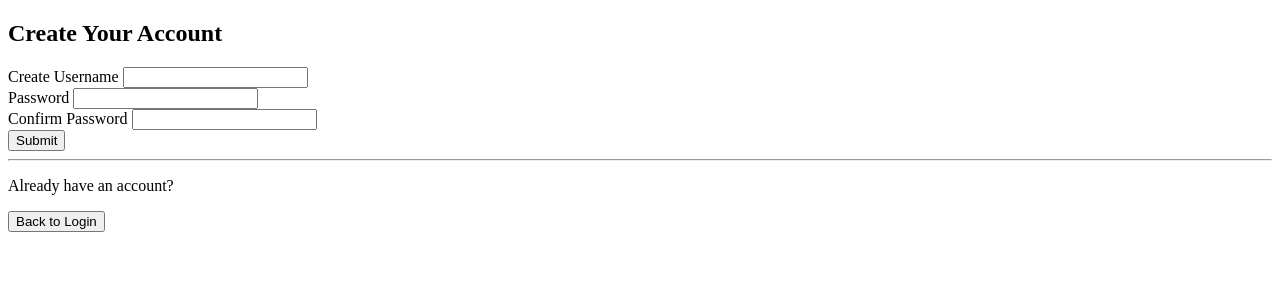
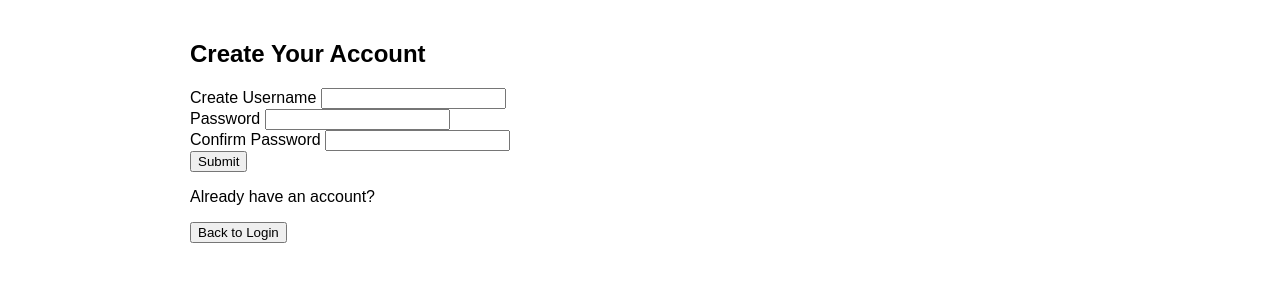
Before and after one commit to Javan27/CSC330-RecipeHub, a Flask app: page /create_account in a window 1280 px wide. Shown: the top 300 px of the page. Run offline with Flask 3, Linux system fonts and the light colour scheme.

Commit message:
classes minor bug fixes

```diff
--- /dev/null
+++ b/static/style.css
@@ -0,0 +1,9 @@
+body { font-family: sans-serif; max-width: 900px; margin: 40px auto; padding: 0 20px; }
+table { width: 100%; border-collapse: collapse; margin-bottom: 40px; }
+th, td { text-align: left; padding: 10px 12px; border-bottom: 1px solid #ddd; }
+th { background: #f5f5f5; font-weight: 600; }
+.btn-delete { background: #c0392b; color: white; border: none; padding: 6px 14px; border-radius: 4px; cursor: pointer; }
+.btn-delete:hover { background: #a93226; }
+.badge-admin { background: #2980b9; color: white; font-size: 11px; padding: 2px 8px; border-radius: 10px; }
+.recipe-card { border: 1px solid #ccc; padding: 15px; margin: 10px 0; border-radius: 8px; background-color: #fcfcfc; }
+.feed-container { max-width: 800px; margin: 0 auto; }
--- a/templates/create_account.html
+++ b/templates/create_account.html
@@ -2,34 +2,37 @@
 <html lang="en">
 <head>
     <meta charset="UTF-8">
+    <link rel="stylesheet" href="{{ url_for('static', filename='style.css') }}">
     <title>Create an Account</title>
 </head>
-<body>
-    <h2>Create Your Account</h2>
 
-    <form action="/create_account" method="POST">
-        <div>
-            <label>Create Username</label>
-            <input type="text" name="username" required>
-        </div>
+<div class="form-container">
+  <h2 class="form-title">Create Your Account</h2>
 
-        <div>
-            <label>Password</label>
-            <input type="password" name="password" required>
-        </div>
+  <form action="/create_account" method="POST">
 
-        <div>
-            <label>Confirm Password</label>
-            <input type="password" name="confirm_password" required>
-        </div>
+    <div class="form-group">
+      <label class="form-label">Create Username</label>
+      <input class="form-input" type="text" name="username" required>
+    </div>
 
-        <button type="submit">Submit</button>
-    </form>
+    <div class="form-group">
+      <label class="form-label">Password</label>
+      <input class="form-input" type="password" name="password" required>
+    </div>
 
-    <hr>
+    <div class="form-group">
+      <label class="form-label">Confirm Password</label>
+      <input class="form-input" type="password" name="confirm_password" required>
+    </div>
+
+    <button class="btn btn-primary" type="submit">Submit</button>
+  </form>
+
+  <div class="form-footer">
     <p>Already have an account?</p>
     <a href="/login">
-        <button type="button">Back to Login</button>
+      <button class="btn btn-secondary" type="button">Back to Login</button>
     </a>
-</body>
-</html>
+  </div>
+</div>
--- a/templates/feed.html
+++ b/templates/feed.html
@@ -2,12 +2,9 @@
 <html lang="en">
 <head>
     <meta charset="UTF-8">
+    <link rel="stylesheet" href="{{ url_for('static', filename='style.css') }}">
     <meta name="viewport" content="width=device-width, initial-scale=1.0">
     <title>Public Recipe Feed</title>
-    <style>
-        .recipe-card { border: 1px solid #ccc; padding: 15px; margin: 10px 0; border-radius: 8px; background-color: #fcfcfc; }
-        .feed-container { max-width: 800px; margin: 0 auto; }
-    </style>
 </head>
 <body>
     <div class="feed-container">
--- a/templates/login.html
+++ b/templates/login.html
@@ -2,6 +2,7 @@
 <html lang="en">
 <head>
     <meta charset="UTF-8">
+    <link rel="stylesheet" href="{{ url_for('static', filename='style.css') }}">
     <title>Login Page</title>
 </head>
 <body>
--- a/templates/recipe_detail.html
+++ b/templates/recipe_detail.html
@@ -1,6 +1,9 @@
 <!DOCTYPE html>
 <html>
-<head><title>{{ recipe.name }} Details</title></head>
+<head>
+    <link rel="stylesheet" href="{{ url_for('static', filename='style.css') }}">
+    <title>{{ recipe.name }} Details</title>
+</head>
 <body>
     <h1>{{ recipe.name }}</h1>
     <p><strong>Created by:</strong> {{ recipe.owner.username }}</p>
--- a/templates/search_results.html
+++ b/templates/search_results.html
@@ -1,6 +1,9 @@
 <!DOCTYPE html>
 <html>
-<head><title>Search Results</title></head>
+<head>
+    <title>Search Results</title>
+    <link rel="stylesheet" href="{{ url_for('static', filename='style.css') }}">
+</head>
 <body>
     <h1>Search</h1>
     <form action="/search" method="GET">
```
Also changed, not shown: templates/admin.html (+1 -9 lines), templates/index.html (+1 -7 lines), recipes.db.
